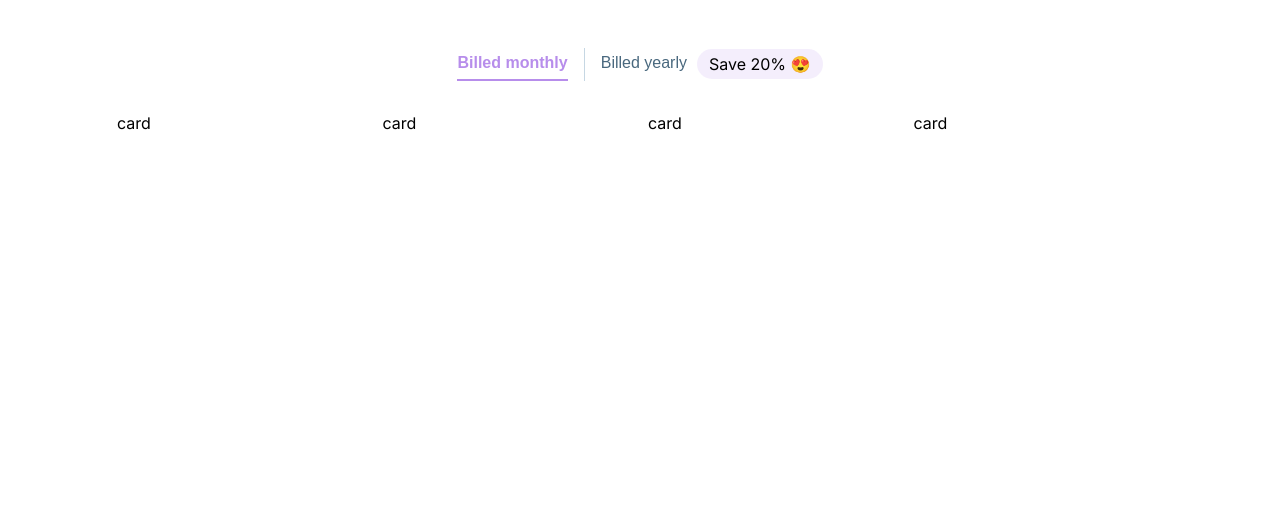
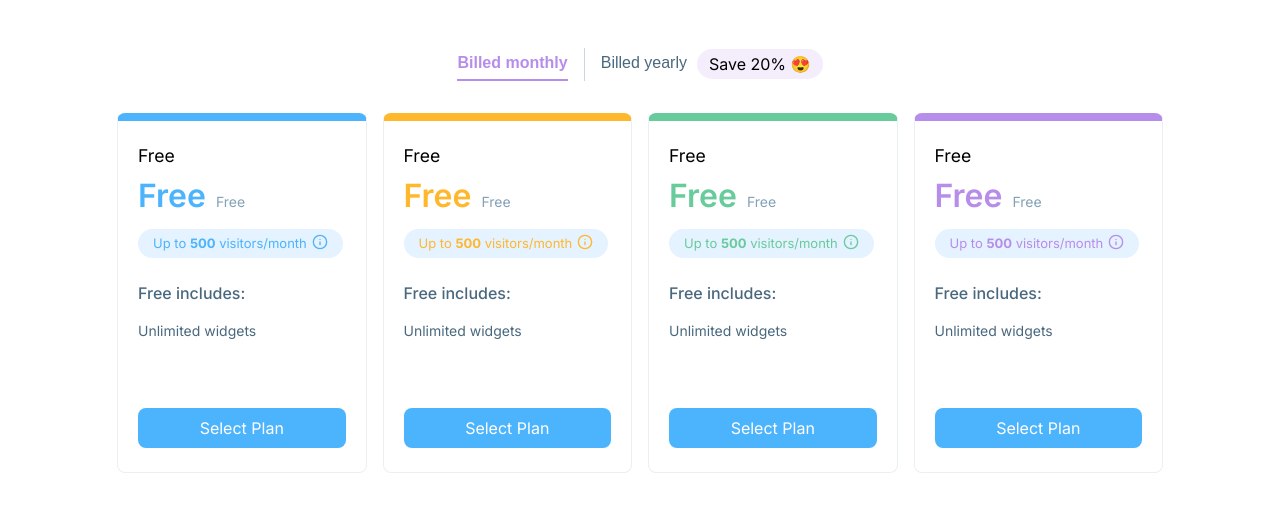
Before and after one commit to ziaul888/Arraytics-assgmnt, a Next.js app: page / in a window 1280 px wide. Shown: the top 512 px of the page. Built offline with nearby package versions, Linux system fonts and the light colour scheme.

Commit message:
price plan card redux setup done

```diff
--- a/package.json
+++ b/package.json
@@ -9,9 +9,11 @@
     "lint": "next lint"
   },
   "dependencies": {
+    "@reduxjs/toolkit": "^2.2.7",
     "next": "14.2.5",
     "react": "^18",
     "react-dom": "^18",
+    "react-redux": "^9.1.2",
     "styled-components": "^6.1.12"
   }
 }
--- a/src/app/page.js
+++ b/src/app/page.js
@@ -1,10 +1,14 @@
-
+'use client'
 import Home from "@/component/home";
 import "@/styles/globals.css";
+import {Provider} from "react-redux";
+import {store} from "../redux/store/store";
 export default function HomePage() {
   return (
 	  <>
-		<Home/>
+		  <Provider store={store}>
+		     <Home/>
+		  </Provider>
 	  </>
   );
 }
--- a/src/component/home/TabSection.jsx
+++ b/src/component/home/TabSection.jsx
@@ -39,7 +39,7 @@ export const Button=styled.button`
 	background-color: transparent;
 	cursor: pointer;
 	 border-bottom: ${(props) => (props.isActive ? '2px solid #b78deb' : '2px solid transparent')};
-      color: ${(props) => (props.isActive ? '#b78deb' : '#49687e')};
+      color: ${(props) => (props.isActive ? '#b78deb' : 'var(--text-color)')};
 	font-weight: ${(props) => (props.isActive ? '600' : '400')};
 `
 export const DiscountTag=styled.div`
--- /dev/null
+++ b/src/component/icon/InfoIcon.js
@@ -0,0 +1,25 @@
+import React from 'react';
+
+const InfoIcon = () => {
+	return (
+		<svg width="16" height="16" viewBox="0 0 16 16" fill="none" xmlns="http://www.w3.org/2000/svg">
+			<g clip-path="url(#clip0_615_3319)">
+				<path
+					d="M8.00016 14.6668C11.6821 14.6668 14.6668 11.6821 14.6668 8.00016C14.6668 4.31826 11.6821 1.3335 8.00016 1.3335C4.31826 1.3335 1.3335 4.31826 1.3335 8.00016C1.3335 11.6821 4.31826 14.6668 8.00016 14.6668Z"
+					stroke="currentColor" stroke-width="1.33" stroke-linecap="round"
+					stroke-linejoin="round"></path>
+				<path d="M8 10.6667V8" stroke="currentColor" stroke-width="1.33" stroke-linecap="round"
+				      stroke-linejoin="round"></path>
+				<path d="M8 5.3335H8.00667" stroke="currentColor" stroke-width="1.33"
+				      stroke-linecap="round" stroke-linejoin="round"></path>
+			</g>
+			<defs>
+				<clipPath id="clip0_615_3319">
+					<rect width="16" height="16" fill="white"></rect>
+				</clipPath>
+			</defs>
+		</svg>
+	);
+};
+
+export default InfoIcon;
--- a/src/component/ui/Button.jsx
+++ b/src/component/ui/Button.jsx
@@ -0,0 +1,25 @@
+import React from 'react';
+import styled from "styled-components";
+
+const PlanButton = ({text,href}) => {
+	return (
+		<ButtonWrapper href={href}>
+			{text}
+		</ButtonWrapper>
+	);
+};
+
+export default PlanButton;
+export const ButtonWrapper=styled.a`
+    background: #4cb3fd;
+    border-radius: 8px;
+    box-sizing: border-box;
+    color: #fff;
+    display: block;
+    font-weight: 400;
+    line-height: 40px;
+    margin-top: auto;
+    text-align: center;
+    text-decoration: none;
+    transition: background-color .3s;
+`
--- a/src/component/ui/Card.jsx
+++ b/src/component/ui/Card.jsx
@@ -1,11 +1,94 @@
 import React from 'react';
+import styled from "styled-components";
+import {CardMain, PlanName, PlanPrice, PlanSpan, PlanWrapper} from "@/styles/CustomStyle";
+import InfoIcon from "@/component/icon/InfoIcon";
+import PlanButton from "@/component/ui/Button";
+import Tooltip from "@/component/ui/CustomTooltips";
 
 const Card = () => {
 	return (
-		<div>
-		  card
-		</div>
+		<CardMain>
+			<PlanWrapper>
+			  <PlanName>
+				  Free
+			  </PlanName>
+				<PlanPrice>
+				<PlanSpan>
+					Free
+				</PlanSpan>
+					<PlanType>
+					   <span className='plan_type'>Free</span>
+					</PlanType>
+				</PlanPrice>
+				<PlanVisitor>
+				<span>  Up to {' '}
+				 <strong>
+					 500
+				 </strong>
+					{' '}  visitors/month
+				</span>
+					<Tooltip text="tooltips">
+					<InfoIconWrapper>
+					    <InfoIcon/>
+					</InfoIconWrapper>
+					</Tooltip>
+				</PlanVisitor>
+				<PlanFeature>
+				  <FeatureTitle>
+					  Free includes:
+				  </FeatureTitle>
+					<FeatureList>
+						<Tooltip text="tooltips">
+							<Feature>
+								Unlimited widgets
+							</Feature>
+						</Tooltip>
+					</FeatureList>
+				</PlanFeature>
+			</PlanWrapper>
+			<PlanButton text="Select Plan" href="https://go.chaty.app/register"/>
+		</CardMain>
 	);
 };
 
 export default Card;
+export const PlanVisitor = styled.div`
+    background: #e5f2ff;
+    border-radius: 32px;
+
+    font-size: 13px;
+    padding: 5px 15px;
+    align-items: center;
+    display: inline-flex;
+    column-gap: 5px;
+    white-space: nowrap;
+`
+export const InfoIconWrapper = styled.div`
+    font-size: 13px;
+`
+export const PlanFeature=styled.div`
+margin-top: 1.1rem;
+`
+export const FeatureTitle=styled.h2`
+    font-size: 1rem;
+    font-weight: 500;
+    padding: 8px 0;
+	margin: 0px;
+`
+export const FeatureList=styled.ul`
+    list-style-type: none;
+    margin-bottom: 12px;
+	padding:0px;
+	font-size: 14px;
+	margin: 0px;
+`
+export const Feature=styled.li`
+        line-height: 1.4;
+        margin: 0;
+        padding: 10px 0;
+	    //color:#49687e;
+`
+
+export const PlanType=styled.div`
+ display: flex;
+`
--- /dev/null
+++ b/src/component/ui/CustomTooltips.jsx
@@ -0,0 +1,13 @@
+import React from 'react';
+import {TooltipText, TooltipWrapper} from "@/styles/CustomStyle";
+
+const Tooltip = ({ text, children }) => {
+	return (
+		<TooltipWrapper>
+			{children}
+			<TooltipText>{text}</TooltipText>
+		</TooltipWrapper>
+	);
+};
+
+export default Tooltip;
--- /dev/null
+++ b/src/redux/store/root-reducer.js
@@ -0,0 +1,14 @@
+import { combineReducers } from "@reduxjs/toolkit";
+
+const exampleReducer = (state = {}, action) => {
+	switch (action.type) {
+		default:
+			return state;
+	}
+};
+
+//register all reducers here
+export const rootReducer = combineReducers({
+	example: exampleReducer,
+
+});
--- /dev/null
+++ b/src/redux/store/store.js
@@ -0,0 +1,15 @@
+import { configureStore } from "@reduxjs/toolkit";
+import { rootReducer } from "./root-reducer";
+
+export const store = configureStore({
+	reducer: rootReducer,
+	devTools: true,
+	middleware: (getDefaultMiddleware) =>
+		getDefaultMiddleware({
+			serializableCheck: false,
+		}),
+});
+//store.js
+export default configureStore({
+	reducer: rootReducer,
+});
--- a/src/styles/CustomStyle.js
+++ b/src/styles/CustomStyle.js
@@ -10,10 +10,111 @@ export const TabWrapper = styled.div`
  justify-content: center;
  display: flex;
 `;
-export const CardWrapper=styled.div`
-	padding: 2rem;
-	display: grid;
-	grid-template-columns: 1fr 1fr 1fr 1fr;
-	row-gap: 1rem;
-	column-gap: 1rem;
+export const CardWrapper = styled.div`
+    padding: 2rem;
+    display: grid;
+    grid-template-columns: repeat(4, 1fr);
+    row-gap: 5rem;
+    column-gap: 1rem;
+
+    @media (max-width: 1200px) {
+        grid-template-columns: repeat(3, 1fr);
+    }
+
+    @media (max-width: 900px) {
+        grid-template-columns: repeat(2, 1fr);
+    }
+
+    @media (max-width: 600px) {
+        grid-template-columns: 1fr;
+    }
+`;
+
+export const CardMain =styled.div`
+    background: #fff;
+    border: 1px solid #eaeff2;
+    border-radius: 8px;
+    display: flex;
+    flex-direction: column;
+    height: 100%;
+    padding: 24px 20px;
+    position: relative;
+    transition: all .25s;
+    &:nth-child(1) {
+        border-top: 8px solid #4cb3fd;
+        color:#4cb3fd
+    }
+    &:nth-child(2) {
+        border-top: 8px solid #ffb72c;
+        color:#ffb72c
+    }
+    &:nth-child(3) {
+        border-top: 8px solid #68cb9b;
+        color:#68cb9b
+    }
+    &:nth-child(4) {
+        border-top: 8px solid #b78deb;
+        color:#b78deb
+    }
 `
+export const PlanWrapper=styled.div`
+
+`
+export const PlanName=styled.span`
+ font-size: 1.1rem;
+	color: #000
+`
+export const PlanPrice=styled.div`
+    align-items: baseline;
+    -moz-column-gap: 10px;
+    column-gap: 10px;
+    display: inline-flex;
+    margin-bottom: 4px;
+    padding: 10px 0;
+    position: relative;
+    width: 100%;
+`
+export const PlanSpan=styled.span`
+	font-size: 2rem;
+	font-weight: 600;
+`
+export const TooltipWrapper = styled.div`
+  position: relative;
+  display: inline-block;
+  cursor: pointer;
+`;
+
+export const TooltipText = styled.div`
+  visibility: hidden;
+  width: 120px;
+  background-color: #fff;
+  color: var(--text-color);
+  text-align: center;
+  border-radius: 6px;
+  padding: 5px 0;
+  position: absolute;
+  z-index: 1;
+  bottom: 125%; /* Position the tooltip above the text */
+  left: 50%;
+  margin-left: -60px; /* Use half of the width to center the tooltip */
+  opacity: 0;
+  transition: opacity 0.3s;
+    box-shadow: 0 0 18px 0 rgba(73, 104, 126, .2);
+
+
+  &::after {
+    content: '';
+    position: absolute;
+    top: 100%; /* At the bottom of the tooltip */
+    left: 50%;
+    margin-left: -5px;
+    border-width: 5px;
+    border-style: solid;
+    border-color: #fff transparent transparent transparent;
+  }
+
+  ${TooltipWrapper}:hover & {
+    visibility: visible;
+    opacity: 1;
+  }
+`;
--- a/src/styles/globals.css
+++ b/src/styles/globals.css
@@ -1,76 +1,20 @@
 
+:root {
+    --main-bg-color: #ffffff;
+    --text-color: #49687e;
+    --header-bg-color: #83a1b7;
+
+}
 body {
     margin: 0;
     font-family: Arial, sans-serif;
 }
 
-/*h1 {*/
-/*    color: #0070f3;*/
-/*}*/
+h2,li {
+color:var(--text-color)
+}
 
-/*.pricing-section {*/
-/*    padding: 60px 20px;*/
-/*    background-color: #963636;*/
-/*    text-align: center;*/
-/*}*/
-
-/*.pricing-title {*/
-/*    font-size: 2.5em;*/
-/*    margin-bottom: 20px;*/
-/*}*/
-
-/*.pricing-container {*/
-/*    display: flex;*/
-/*    justify-content: center;*/
-/*    flex-wrap: wrap;*/
-/*    gap: 20px;*/
-/*}*/
-
-/*.pricing-card {*/
-/*    background-color: white;*/
-/*    border: 1px solid #e0e0e0;*/
-/*    border-radius: 10px;*/
-/*    padding: 20px;*/
-/*    width: 300px;*/
-/*    box-shadow: 0 2px 4px rgba(0, 0, 0, 0.1);*/
-/*}*/
-
-/*.pricing-card h2 {*/
-/*    font-size: 1.5em;*/
-/*    margin-bottom: 10px;*/
-/*}*/
-
-/*.pricing-card p {*/
-/*    font-size: 1em;*/
-/*    margin-bottom: 20px;*/
-/*}*/
-
-/*.pricing-card .price {*/
-/*    font-size: 2em;*/
-/*    color: #0070f3;*/
-/*    margin-bottom: 20px;*/
-/*}*/
-
-/*.pricing-card .features {*/
-/*    text-align: left;*/
-/*    margin-bottom: 20px;*/
-/*}*/
-
-/*.pricing-card .features li {*/
-/*    margin-bottom: 10px;*/
-/*}*/
-
-/*.pricing-card .btn {*/
-/*    display: inline-block;*/
-/*    padding: 10px 20px;*/
-/*    background-color: #0070f3;*/
-/*    color: white;*/
-/*    border: none;*/
-/*    border-radius: 5px;*/
-/*    text-decoration: none;*/
-/*    cursor: pointer;*/
-/*}*/
-
-/*.pricing-card .btn:hover {*/
-/*    background-color: #005bb5;*/
-/*}*/
+.plan_type{
+    color: var(--header-bg-color);
+    font-size:14px;
+}
```
Also changed, not shown: src/libs/data.js (added), 1 other file (tests, documents, lock files or other folders).
